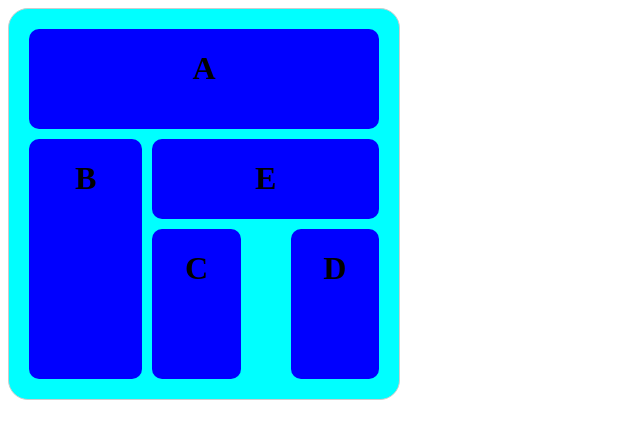
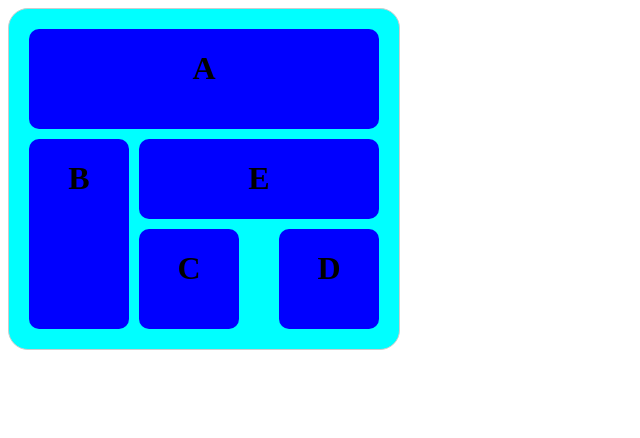
Before and after one commit to danilo1769/Seguimiento-html, a plain HTML site: page index.html in a window 1280 px wide. Shown: the whole page, without its empty margins (0-640 px from the left). Drawn offline with Linux system fonts and the light colour scheme.

Commit message:
Se Organiza el CSS con Display:flex

```diff
--- a/style.css
+++ b/style.css
@@ -1,6 +1,6 @@
  .container {
   width: 350px;
-  height: 350px;
+  height: 300px;
   border-radius: 20px;
   margin-bottom: 5px;
   padding: 20px;
@@ -14,30 +14,38 @@
 
 
 .b1 {
+  width: 350px;
+  height: 100px;
   background-color: blue;
   border-radius: 10px;
-  height: 100px;
 }
 
 
 .b2 {
+  width: 100px;
+  height: 190px;
   background-color: blue;
   border-radius: 10px;
-  flex: 1;
+  margin-right: 10px;
+
 }
 
 
 .b3 {
+  width: 100px;
+  height: 100px;
   background-color: blue;
   border-radius: 10px;
-  flex: 1;
   margin-right: 20px;
+  margin-top: 10px;
 }
 .b4 {
+  width: 100px;
+  height: 100px;
   background-color: blue;
   border-radius: 10px;
   margin-left: 20px;
-  flex: 1;
+  margin-top: 10px;
  }
 
 
@@ -50,21 +58,15 @@
 
 .Columna {
   display: flex;
-  flex: 1;
-  gap: 10px;
 }
 
 
 .derecha {
   display: flex;
   flex-direction: column;
-  flex: 2;
-  gap: 10px;
 }
 
 
 .abajo {
   display: flex;
-  gap: 10px;
-  flex: 1;
 }
```
